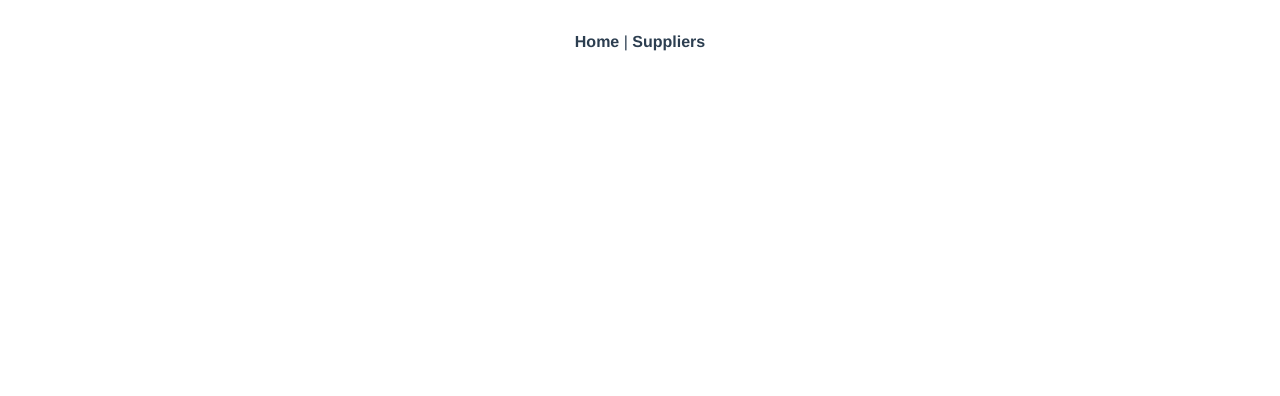
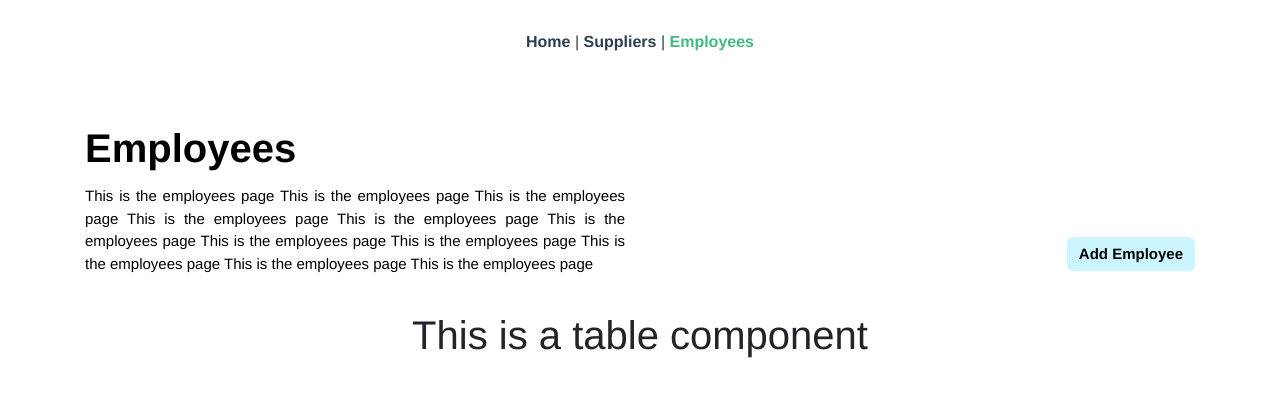
Before and after one commit to Skentir/LayerTech-v2.0, a Vue app: page /#/employees in a window 1280 px wide. Shown: the top 396 px of the page. Built offline with nearby package versions, Linux system fonts and the light colour scheme.

Commit message:
general template + eslint linebreak error fix
- Implemented general template for database pages.
- Fixed eslint linebreak error for windows.

```diff
--- a/src/App.vue
+++ b/src/App.vue
@@ -2,7 +2,8 @@
   <div id="app">
     <div id="nav">
       <router-link to="/">Home</router-link> |
-      <router-link to="/suppliers">Suppliers</router-link>
+      <router-link to="/suppliers">Suppliers</router-link> |
+      <router-link to="/employees">Employees</router-link>
     </div>
     <router-view/>
   </div>
--- /dev/null
+++ b/src/components/PageTemplate.vue
@@ -0,0 +1,71 @@
+<template>
+  <div class="pageTemplate">
+    <b-container>
+        <b-row>
+            <b-col class="left-container">
+                <div class="info-container">
+                    <h1>{{title}}</h1>
+                    <br>
+                    <p>{{description}}</p>
+                </div>
+            </b-col>
+            <b-col align-self="end" class="right-container">
+                <div class= 'btn-container'>
+                    <b-button>Add {{addLabel}}</b-button>
+                </div>
+            </b-col>
+        </b-row>
+    </b-container>
+  </div>
+</template>
+
+<script>
+// import modules
+
+export default {
+  props: {
+    title: String,
+    description: String,
+    addLabel: String,
+  },
+};
+</script>
+
+<style scoped>
+    .container {
+        margin-top: 5vh;
+        margin-bottom: 2.5vh;
+    }
+    .info-container {
+        color: black;
+    }
+    .info-container h1 {
+        font-weight: 700;
+        font-size: 40px;
+        float: left;
+        margin-bottom: 13px;
+    }
+    .info-container p {
+        font-weight: 400;
+        font-size: 15px;
+        float: left;
+        text-align: justify;
+    }
+    .right-container {
+        padding-bottom: 20px;
+    }
+    .btn-container button {
+        border-radius: 6px;
+        background-color: #CCF6FF;
+        border-style: none;
+        transition-duration: 0.4s;
+        color: black;
+        font-weight: bold;
+        font-size: 15px;
+        float: right;
+    }
+    button:hover {
+        background-color: #36409B;
+        color: white;
+    }
+</style>
--- a/src/router/index.js
+++ b/src/router/index.js
@@ -1,6 +1,7 @@
 import Vue from 'vue';
 import VueRouter from 'vue-router';
 import Home from '../views/Home.vue';
+import Employees from '../views/Employees.vue';
 
 Vue.use(VueRouter);
 
@@ -18,6 +19,11 @@ const routes = [
     // which is lazy-loaded when the route is visited.
     component: () => import(/* webpackChunkName: "about" */ '../views/Suppliers.vue'),
   },
+  {
+    path: '/employees',
+    name: 'Employees',
+    component: Employees,
+  },
 ];
 
 const router = new VueRouter({
--- /dev/null
+++ b/src/views/Employees.vue
@@ -0,0 +1,36 @@
+<template>
+  <div class="employees">
+    <PageTemplate :title="title" :description="description" :addLabel="addLabel"/>
+    <Table/>
+  </div>
+</template>
+
+<script>
+// @ is an alias to /src
+import Table from '@/components/Table.vue';
+import PageTemplate from '@/components/PageTemplate.vue';
+
+export default {
+  name: 'Employees',
+  components: {
+    Table,
+    PageTemplate,
+  },
+  data() {
+    return {
+      title: 'Employees',
+      description: ' This is the employees page This is the employees page This is the employees page This is the employees page This is the employees page This is the employees page This is the employees page This is the employees page This is the employees page This is the employees page This is the employees page ',
+      addLabel: 'Employee',
+    };
+  },
+  methods: {
+    someFunc() {
+      console.log('this is someFunc()');
+    },
+  },
+};
+</script>
+
+<style scoped>
+
+</style>
```
Also changed, not shown: .eslintrc.js, 1 other file (tests, documents, lock files or other folders).
